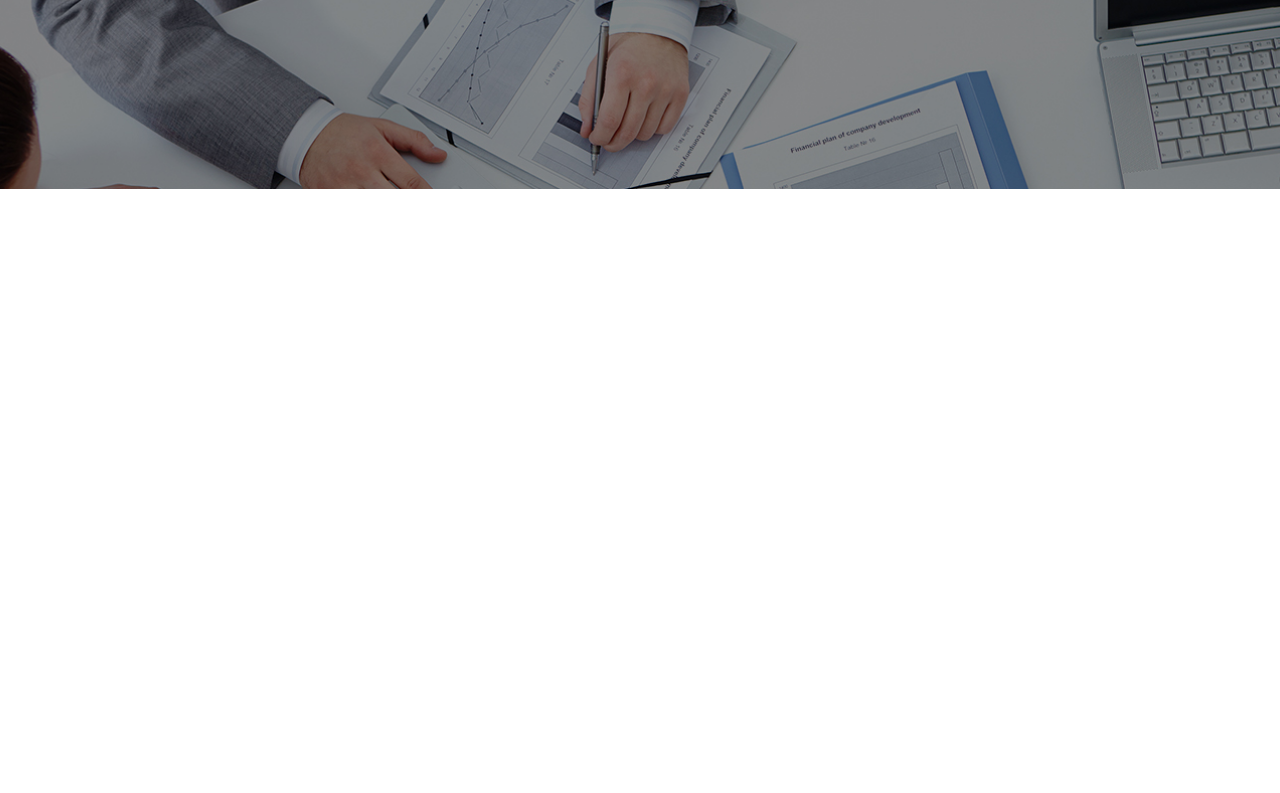
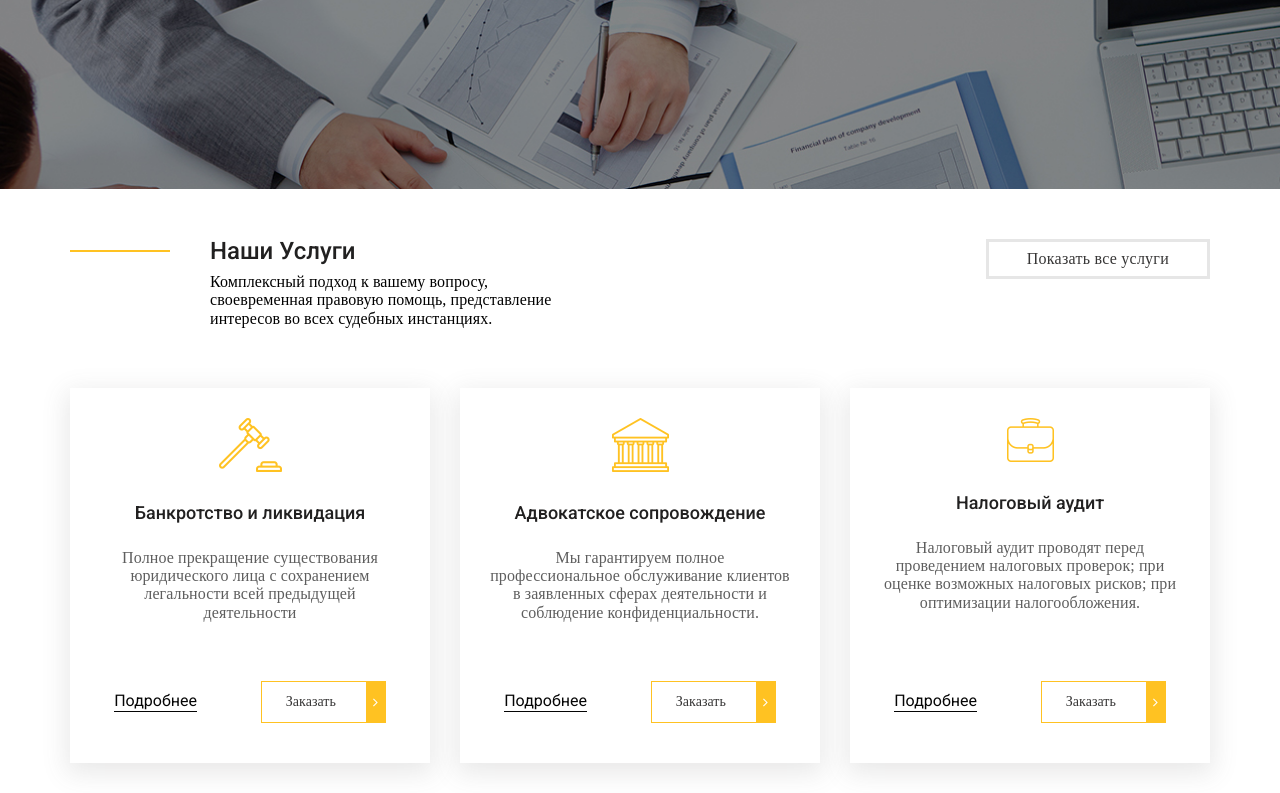
Before and after one commit to YuriBorysiuk/Training-project_1_Landing-page, a plain HTML site: page index.html in a window 1280 px wide. Shown: the part 451-1244 px from the top of the page. Before the commit the page ends 800 px from the top, so only its background shows below. Drawn offline with nearby package versions, Linux system fonts and the light colour scheme; files whose address does not match are found by name.

Commit message:
Finish layout and stilization section services

```diff
--- a/css/main.css
+++ b/css/main.css
@@ -250,5 +250,116 @@ Slider footer  */
 	left: 0;
 }
 
+/*=====================
+Section services
+=====================*/
 
-2^06^05
+.services {
+	padding: 50px 0px 30px;
+
+}
+
+.services__top {
+	display: flex;
+	justify-content: space-between;
+	margin-bottom: 60px;
+}
+
+.services__title-box {
+	max-width: 520px;
+	padding-left: 140px;
+	position: relative;
+}
+
+.services__title-box:before {
+	content: "";
+	position: absolute;
+	width: 100px;
+	height: 2px;
+	background-color: #ffc222;
+	left: 0;
+	top: 11px;
+
+}
+
+.services-title {
+	font-size: 24px;
+	font-weight: 500;
+	line-height: 24px;
+	color: #212020;
+	font-family: 'Roboto', sans-serif;
+	margin-bottom: 10px;
+}
+
+.services__text {
+	letter-spacing: 0.1px;
+
+}
+
+.services__btn a {
+	color: #373636;
+	line-height: 24px;
+	letter-spacing: 0.25px;
+	padding: 5px 38px;
+	border: 3px solid #e6e6e6;
+
+}
+
+.services__items {
+	display: flex;
+	justify-content: space-between;
+
+}
+
+.services__item {
+	position: relative;
+	max-width: 360px;
+	text-align: center;
+	padding: 30px 0px 80px;
+	min-height: 375px;
+	color: #f9f9f9;
+	box-shadow: 0px 7px 24.3px 2.7px rgba(91, 89, 89, 0.14);
+}
+
+.services__item-title {
+	color: #212020;
+	font-size: 18px;
+	line-height: 24px;
+	font-weight: 500;
+	font-family: 'Roboto', sans-serif;
+	padding: 24px 0px;
+
+}
+
+.services__item-text {
+	letter-spacing: 0.1px;
+	padding: 0px 30px 30px;
+	color: #5e5e5e;
+
+
+}
+
+.services__item-btn {
+	position: absolute;
+	bottom: 40px;
+	left: 0px;
+	right: 0px;
+
+}
+
+.services__item-btn .default-btn {
+	color: #373636;
+
+}
+
+.services__item-btn .default-btn:after{
+	color: #fff;
+
+}
+
+.services__item-link {
+	color: #050505;
+	font-family: 'Roboto', sans-serif;
+	border-bottom: 1px solid #050505; /*подчеркивание*/
+	margin-right: 60px;
+}
--- a/index.html
+++ b/index.html
@@ -96,6 +96,73 @@
 				</div>
 			</section>
 		</header>
+		<section class="services">
+			<div class="container">
+				<div class="services__top">
+					<div class="services__title-box">
+						<div class="services-title">
+							Наши Услуги
+						</div>
+						<div class="services__text">
+							Комплексный подход к вашему вопросу, своевременная правовую помощь, представление интересов во всех судебных инстанциях.
+						</div>
+					</div>
+						<div class="services__btn">
+							<a href="#">
+								Показать все услуги
+							</a>
+						</div>
+				</div>
+				<div class="services__items">
+					<div class="services__item">
+						<img src="img/services-1.png" alt="">
+						<div class="services__item-title">
+							Банкротство и ликвидация
+						</div>
+						<div class="services__item-text">
+							Полное прекращение существования юридического лица с сохранением легальности всей предыдущей деятельности
+						</div>
+						<div class="services__item-btn">
+							<a href="#" class="services__item-link">Подробнее</a>
+							<a data-fancybox data-src="#modal" href="javascript:;" class="default-btn">
+								Заказать
+							</a>
+						</div>
+					</div>
+					<div class="services__item">
+						<img src="img/services-2.png" alt="">
+						<div class="services__item-title">
+							Адвокатское сопровождение
+						</div>
+						<div class="services__item-text">
+							Мы гарантируем полное профессиональное обслуживание клиентов в заявленных сферах деятельности и соблюдение конфиденциальности.
+						</div>
+						<div class="services__item-btn">
+							<a href="#" class="services__item-link">Подробнее</a>
+							<a data-fancybox data-src="#modal" href="javascript:;"class="default-btn">
+								Заказать
+							</a>
+						</div>
+					</div>
+					<div class="services__item">
+						<img src="img/services-3.png" alt="">
+						<div class="services__item-title">
+							Налоговый аудит
+						</div>
+						<div class="services__item-text">
+							Налоговый аудит проводят перед проведением налоговых проверок; при оценке возможных налоговых рисков; при оптимизации налогообложения.
+						</div>
+						<div class="services__item-btn">
+							<a href="#" class="services__item-link">Подробнее</a>
+							<a data-fancybox data-src="#modal" href="javascript:;"class="default-btn">
+								Заказать
+							</a>
+						</div>
+					</div>
+				</div>
+			</div>
+		</section>
+
 
 
 
```
Also changed, not shown: img/about-fon.jpg (added), img/services-1.png (added), img/services-2.png (added), img/services-3.png (added). Lines whose indentation alone changed are shown as unchanged.
